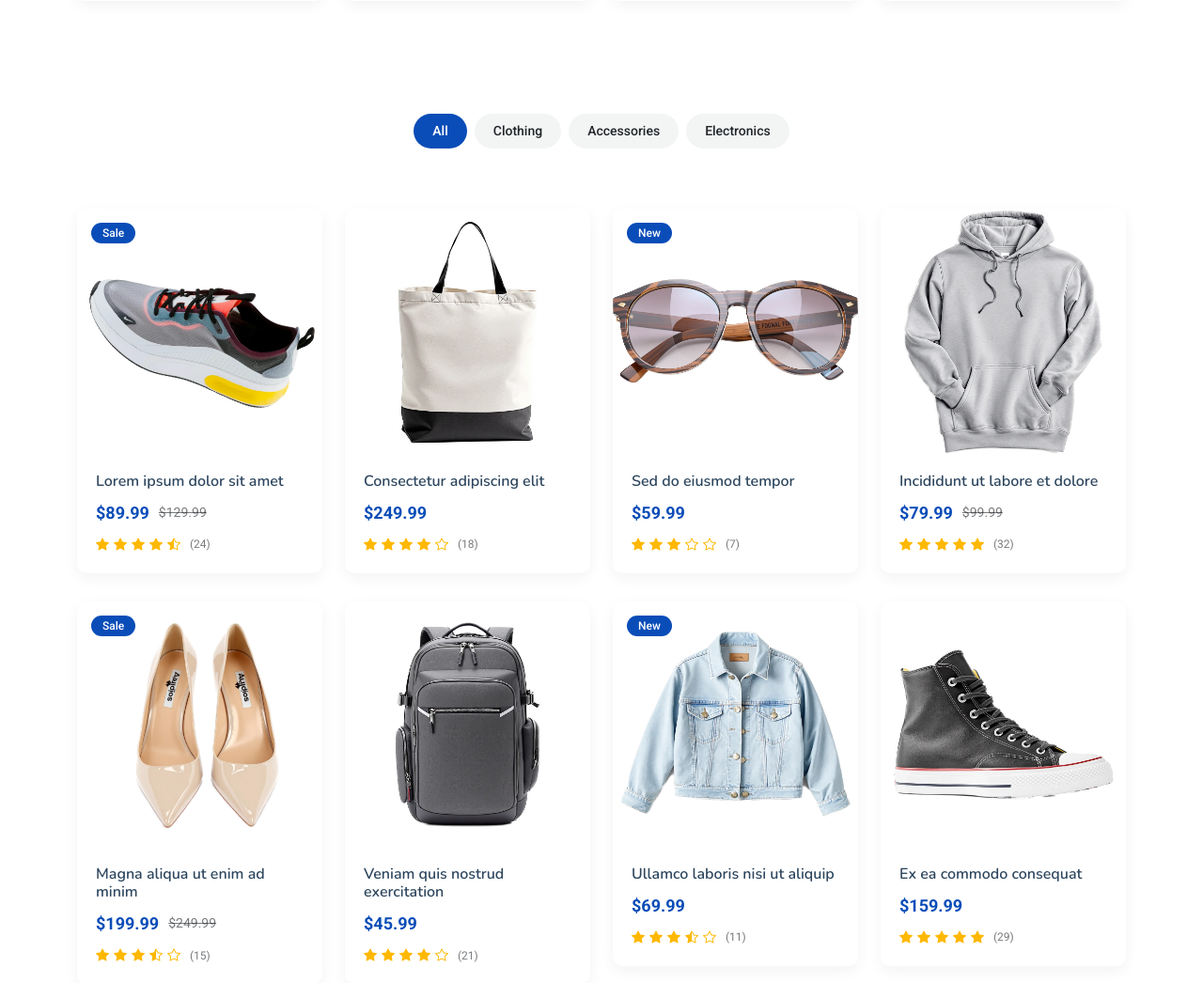
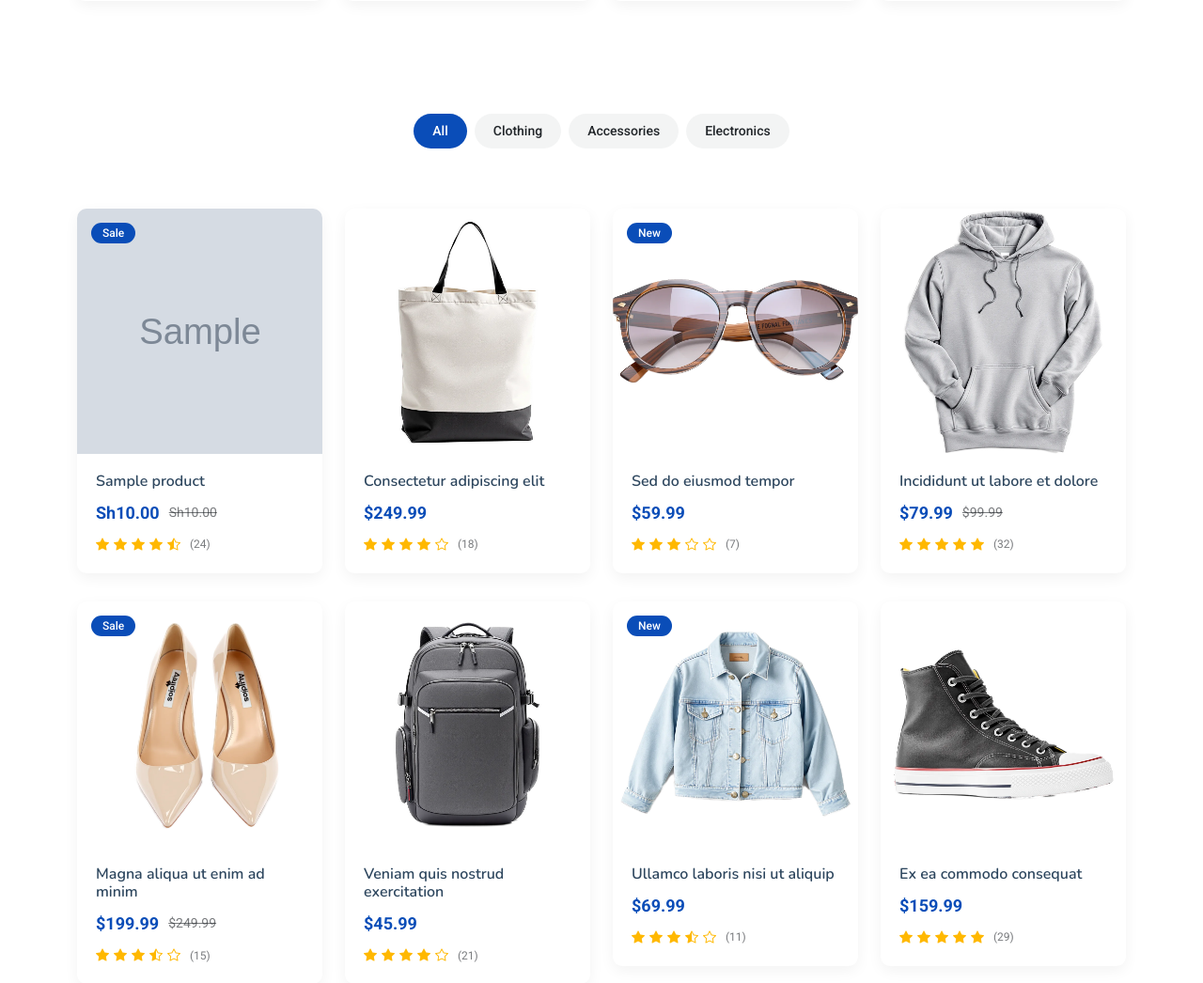
Before and after one commit to munyokii/eStore, a Django app: page / in a window 1280 px wide. Shown: the part 2322-3368 px from the top of the page at 94% size. Run offline with Django 5.2, Linux system fonts and the light colour scheme; tables that the repository leaves empty hold one stand-in row (values such as "Sample post"); grey boxes marked "Sample" are stand-in pictures; some libraries are stand-ins or nearby versions.

Commit message:
:sparkles: Getting products from database

```diff
--- a/macrotech/templates/home.html
+++ b/macrotech/templates/home.html
@@ -487,14 +487,15 @@
         <div class="row product-container isotope-container" data-aos="fade-up" data-aos-delay="200">
 
           <!-- Product Item 1 -->
+          {% for product in products %}
             <div class="col-md-6 col-lg-3 product-item isotope-item filter-clothing">
               <div class="product-card">
                 <div class="product-image">
                   <span class="badge">Sale</span>
-                <img src="{% static 'assets/img/product/product-11.webp' %}" alt="Product" class="img-fluid main-img">
-                <img src="{% static 'assets/img/product/product-11-variant.webp' %}" alt="Product Hover" class="img-fluid hover-img">
+                  <img src="{{ product.product_image.url }}" alt="{{ product.product_name }}" class="img-fluid main-img">
+                  <img src="{{ product.product_more_image.url }}" alt="{{ product.product_name }}" class="img-fluid hover-img">
                   <div class="product-overlay">
-                  <a href="cart.html" class="btn-cart"><i class="bi bi-cart-plus"></i> Add to Cart</a>
+                    <a href="{% url 'cart' %}" class="btn-cart"><i class="bi bi-cart-plus"></i> Add to Cart</a>
                     <div class="product-actions">
                       <a href="#" class="action-btn"><i class="bi bi-heart"></i></a>
                       <a href="#" class="action-btn"><i class="bi bi-eye"></i></a>
@@ -503,10 +504,10 @@
                   </div>
                 </div>
                 <div class="product-info">
-                <h5 class="product-title"><a href="product-details.html">Lorem ipsum dolor sit amet</a></h5>
+                  <h5 class="product-title"><a href="{% url 'product_detail' %}">{{ product.product_name }}</a></h5>
                   <div class="product-price">
-                  <span class="current-price">$89.99</span>
-                  <span class="old-price">$129.99</span>
+                    <span class="current-price">Sh{{ product.current_price }}</span>
+                    <span class="old-price">Sh{{ product.old_price }}</span>
                   </div>
                   <div class="product-rating">
                     <i class="bi bi-star-fill"></i>
@@ -519,6 +520,7 @@
                 </div>
               </div>
             </div><!-- End Product Item -->
+          {% endfor %}
 
           <!-- Product Item 2 -->
           <div class="col-md-6 col-lg-3 product-item isotope-item filter-electronics">
--- a/macrotech/views.py
+++ b/macrotech/views.py
@@ -5,6 +5,7 @@ from django.contrib.auth import get_user_model
 from django.utils.decorators import method_decorator
 
 from .utils import custom_login_required
+from .models import Product
 
 User = get_user_model()
 
@@ -13,7 +14,12 @@ class HomeView(View):
 
     def get(self, request):
         """Handle GET requests and render the home template."""
-        return render(request, "home.html")
+        products = Product.objects.all()
+
+        context = {
+            "products": products
+        }
+        return render(request, "home.html", context)
 
 
 class ProductDetailView(View):
```
Lines whose indentation alone changed are shown as unchanged.
